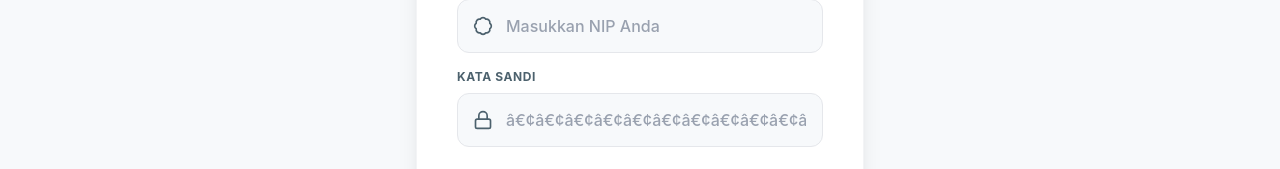
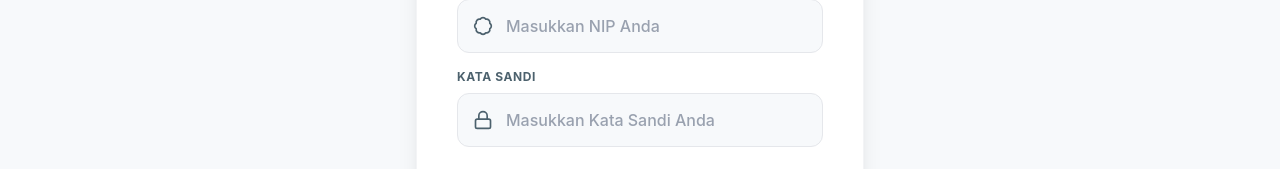
Before and after one commit to irwaansupriantoo-coder/SPPDTEST, a React (Vite) app: page / in a window 1280 px wide. Shown: the part 438-607 px from the top of the page. Built offline with nearby package versions, Linux system fonts and the light colour scheme.

Commit message:
fix(login): change password placeholder text

```diff
--- a/src/app/pages/Login.tsx
+++ b/src/app/pages/Login.tsx
@@ -241,7 +241,7 @@ export default function Login() {
                   <input
                     id="password"
                     type="password"
-                    placeholder="â€¢â€¢â€¢â€¢â€¢â€¢â€¢â€¢â€¢â€¢â€¢â€¢"
+                    placeholder="Masukkan Kata Sandi Anda"
                     value={password}
                     onChange={e => setPassword(e.target.value)}
                     disabled={isLoading}
```
